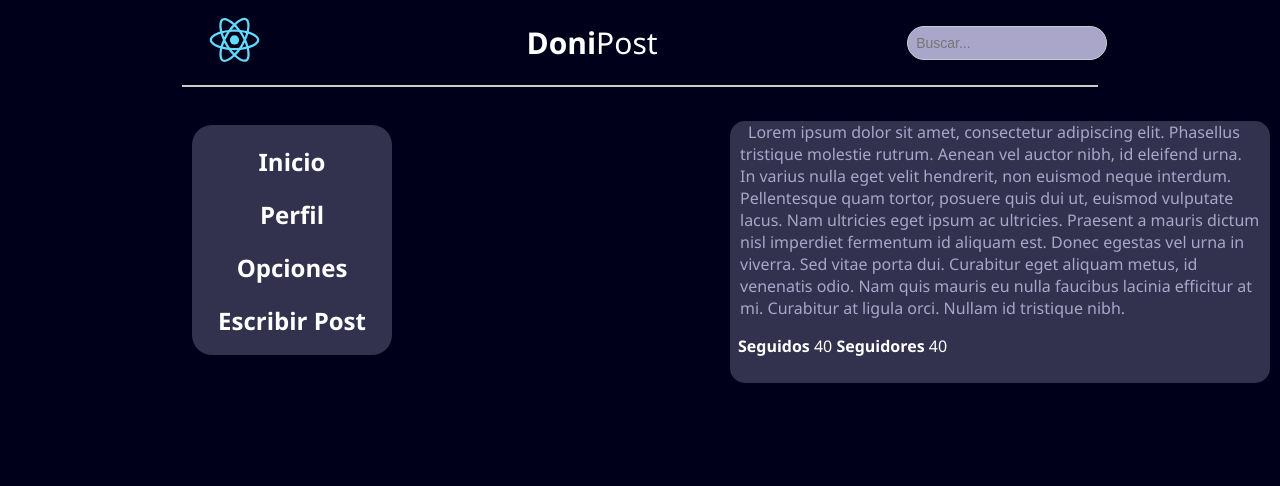
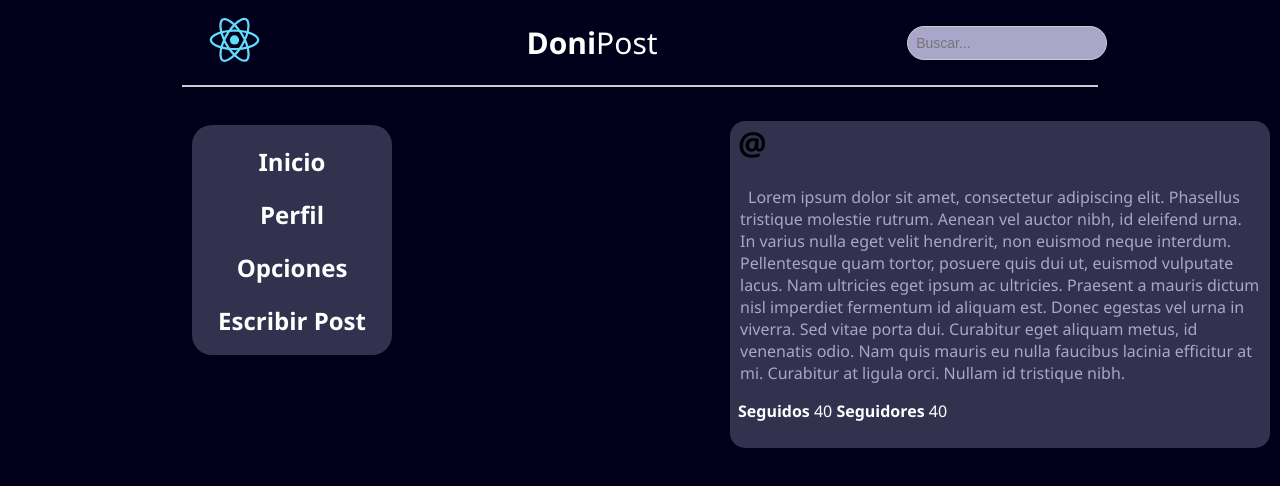
Before and after one commit to angeljpr6/DoniPost, a React (Create React App) app in the folder Aprendiendo/: page /Perfil in a window 1280 px wide. Shown: the top 486 px of the page. Built offline with nearby package versions, Linux system fonts and the light colour scheme; no server answers.

Commit message:
cambios varios

```diff
--- a/Aprendiendo/src/Recursos/UserLogin.js
+++ b/Aprendiendo/src/Recursos/UserLogin.js
@@ -6,3 +6,7 @@ export const getUser = () => {
   const user = localStorage.getItem('user');
   return user ? JSON.parse(user) : null;
 };
+
+export const getBio = () => {
+
+}
--- a/Aprendiendo/src/components/Perfil.js
+++ b/Aprendiendo/src/components/Perfil.js
@@ -8,10 +8,7 @@ import BarraLateral from "./BarraLateral";
 class Perfil extends Component{
 
     render(){
-        const nombreUsuario = getUser()
-        console.log(nombreUsuario)
         return(
-
             <div>
                 <Header/>
                 <BarraLateral/>
@@ -19,7 +16,7 @@ class Perfil extends Component{
 
                     <div id="perfil">
                         <div id="infoPerfil">
-                            <h1>{nombreUsuario}</h1>
+                            <h1>@{getUser()}</h1>
                             <div id="bioUsuario">
                                 <p>Lorem ipsum dolor sit amet, consectetur adipiscing elit. Phasellus tristique molestie rutrum. Aenean vel auctor nibh, id eleifend urna. In varius nulla eget velit hendrerit, non euismod neque interdum. Pellentesque quam tortor, posuere quis dui ut, euismod vulputate lacus. Nam ultricies eget ipsum ac ultricies. Praesent a mauris dictum nisl imperdiet fermentum id aliquam est. Donec egestas vel urna in viverra. Sed vitae porta dui. Curabitur eget aliquam metus, id venenatis odio. Nam quis mauris eu nulla faucibus lacinia efficitur at mi. Curabitur at ligula orci. Nullam id tristique nibh.</p>
                             </div>
```
